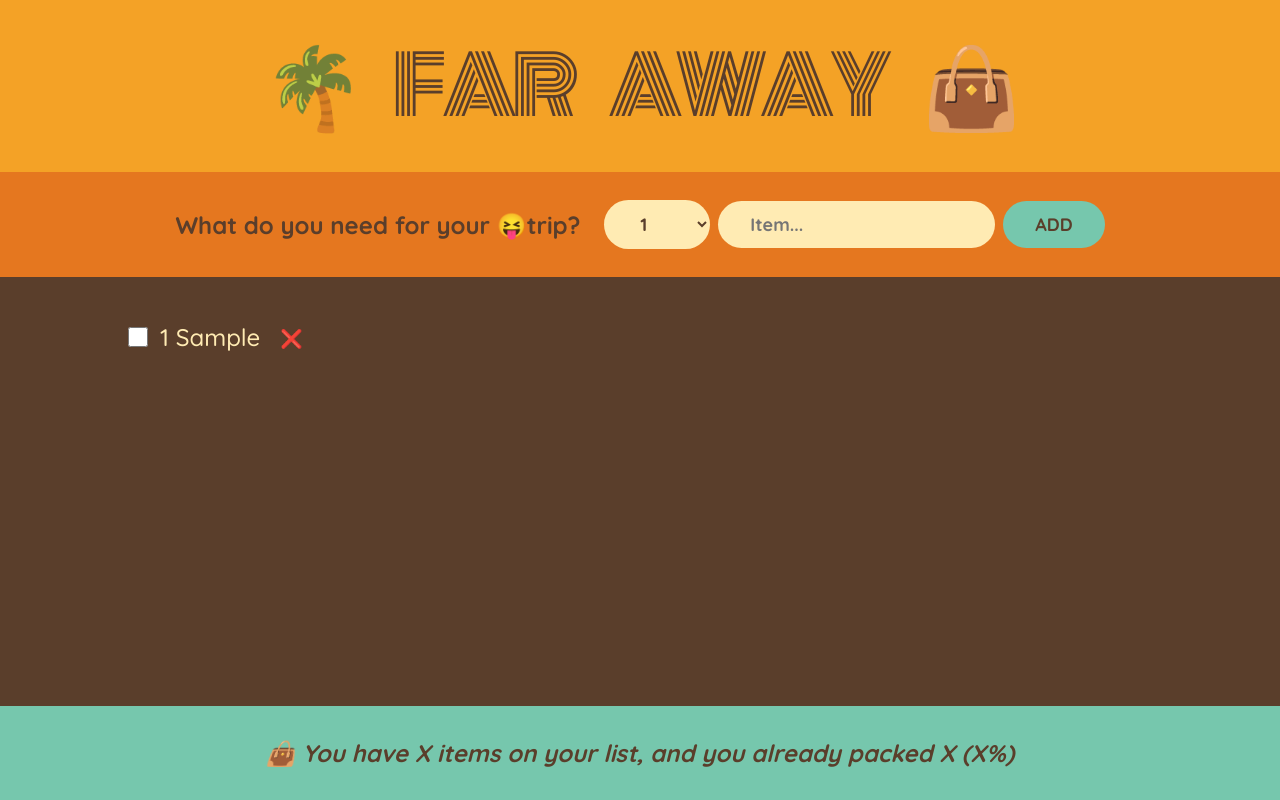
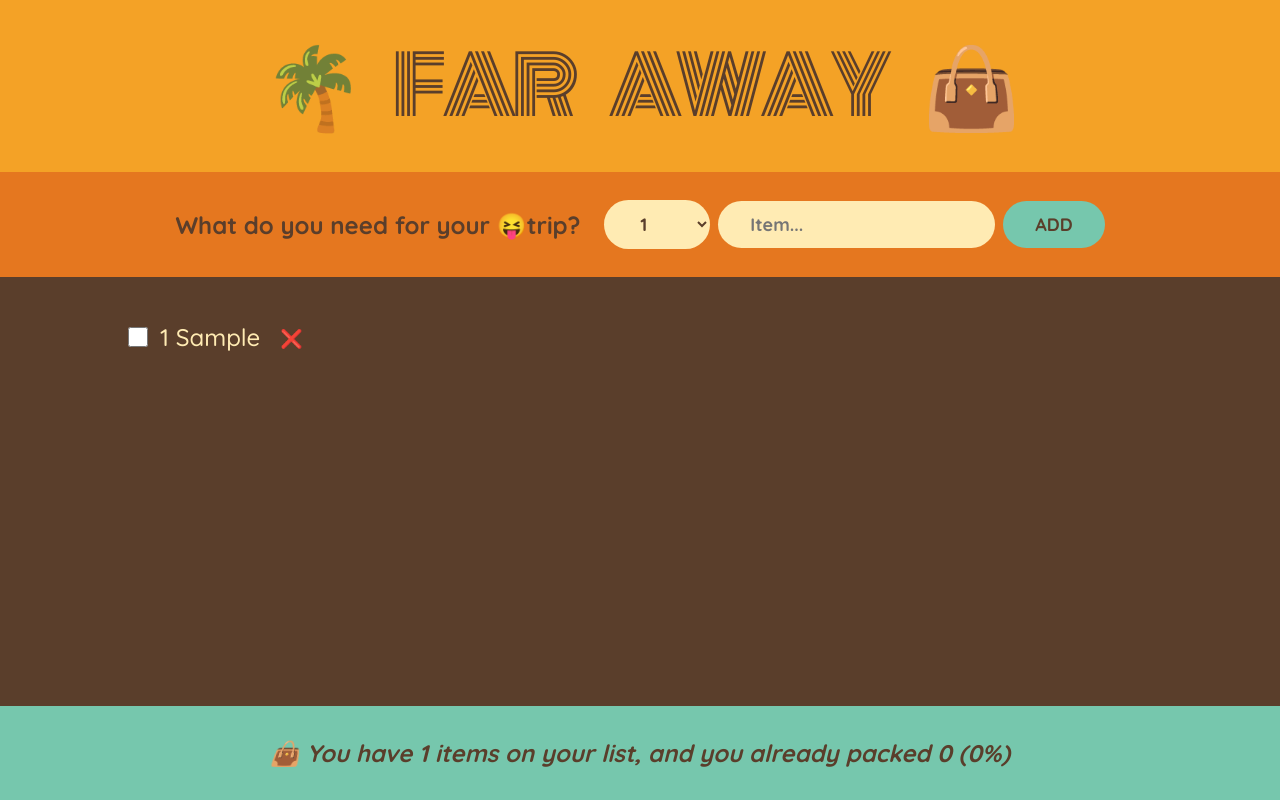
Before and after one commit to Jarabi/react-travel-list, a React (Create React App) app: page / in a window 1280 px wide. Both pictures are taken after typing "Sample" into the empty fields and a click on the button "ADD". Built offline with nearby package versions, Linux system fonts and the light colour scheme.

Commit message:
Calculating statistics as derived state

```diff
--- a/src/App.js
+++ b/src/App.js
@@ -28,7 +28,7 @@
         onDeleteItem={handleDeleteItem}
         onToggleItem={handleToggleItem}
       />
-      <Stats />
+      <Stats items={items} />
     </div>
   );
 }
@@ -111,10 +111,25 @@
   );
 }
 
-function Stats() {
+function Stats({ items }) {
+  if (!items.length)
+    return (
+      <p className='stats'>
+        <em>Start adding some items to your packing list 🚀</em>
+      </p>
+    );
+
+  const numItems = items.length;
+  const packedItems = items.filter((item) => item.packed).length;
+  const percentage = Math.round((packedItems / numItems) * 100);
   return (
     <footer className='stats'>
-      <em>👜 You have X items on your list, and you already packed X (X%)</em>
+      <em>
+        {percentage === 100
+          ? 'You got everything! Ready to go ✈️'
+          : `👜 You have ${numItems} items on your list, and you already packed
+        ${packedItems} (${percentage}%)`}
+      </em>
     </footer>
   );
 }
```
